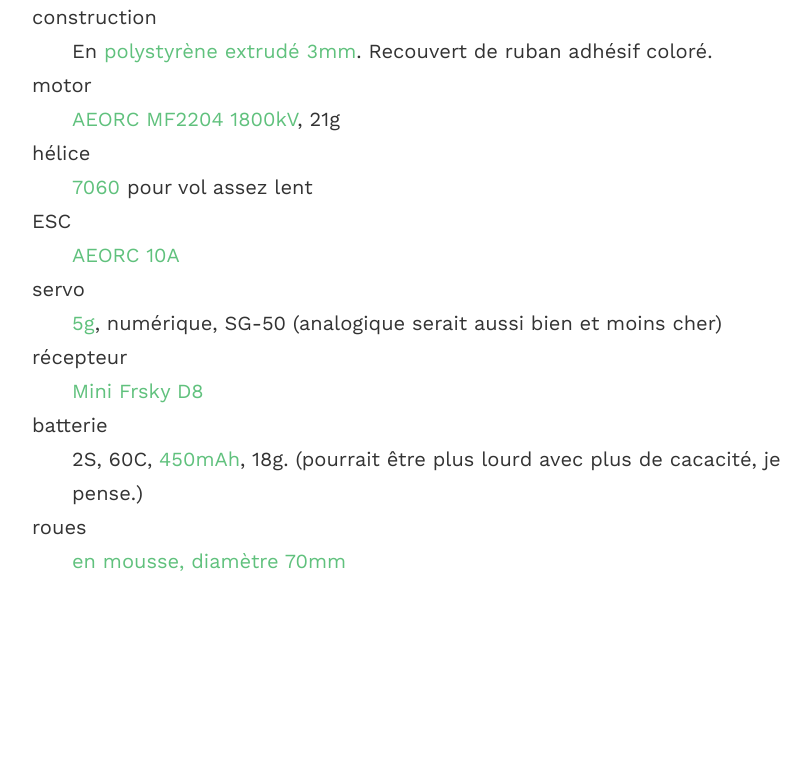
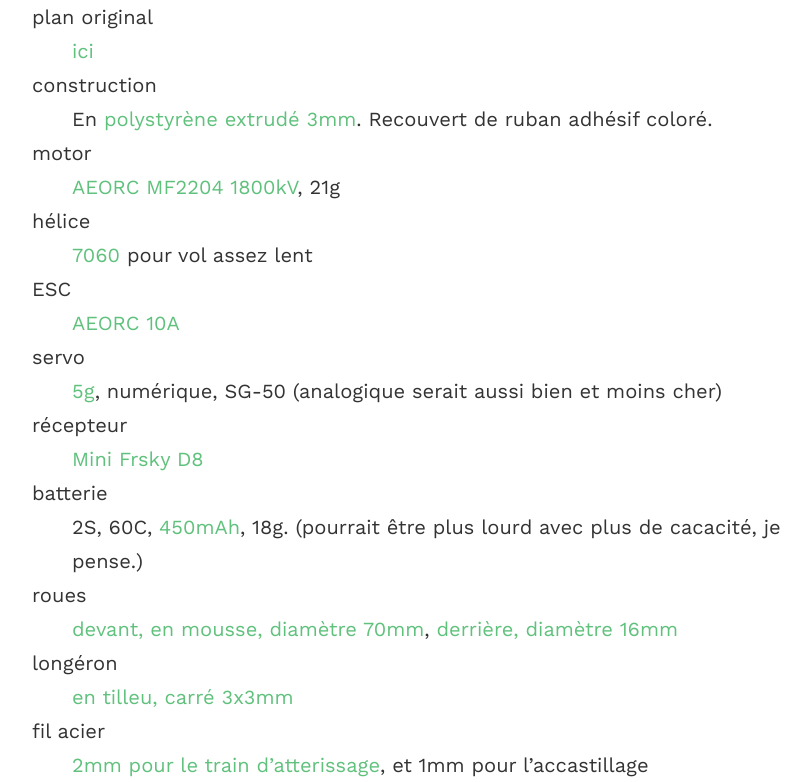
Before and after one commit to xtof-durr/xtof-durr.github.io, a Jekyll site: the page built from rcplane/chopper/index.md, in a window 1280 px wide. Shown: the part 624-1406 px from the top of the page, without its empty margins (208-1019 px from the left). Built offline with Jekyll 4.4.1, drawn with Linux system fonts in a browser that asks for light colours; our own code applies the rules of GitHub Pages for plain Markdown files; before the commit the page ends 1202 px from its top, so only the background shows below that; grey boxes are pictures that could not be loaded.

Commit message:
more links

```diff
--- a/rcplane/chopper/index.md
+++ b/rcplane/chopper/index.md
@@ -1,10 +1,13 @@
 ---
 title: Chopper, design by Hilmar Lange
-lang: en
+lang: fr
 ---
 
 
 ![](chopper.jpg)
+
+plan original
+:	[ici](http://www.lange-flugzeit.de/?post_type=publication&p=1425)
 
 construction
 :	En [polystyrène extrudé 3mm](https://www.castorama.fr/panneau-en-polystyrene-extrude-80-x-60-cm-ep-3mm-vendu-par-paquet-de-8-panneaux/3663602884484_CAFR.prd). Recouvert de ruban adhésif coloré.
@@ -28,4 +31,13 @@
 :   2S, 60C, [450mAh](https://fr.aliexpress.com/item/32831635460.html), 18g. (pourrait être plus lourd avec plus de cacacité, je pense.)
 
 roues
-:	[en mousse, diamètre 70mm](https://fr.aliexpress.com/item/32828736254.html)
+:	[devant, en mousse, diamètre 70mm](https://fr.aliexpress.com/item/32828736254.html), [derrière, diamètre 16mm](https://fr.aliexpress.com/item/4000849518141.html)
+
+longéron
+:	[en tilleu, carré 3x3mm](https://www.lez-arts.com/longeron-bois-1/longeron-tilleul)
+
+fil acier
+:	[2mm pour le train d'atterissage](https://www.lez-arts.com/fil-tube-mtal-1/fil-acier), et 1mm pour l'accastillage
+
+
+![](chopper-transport.jpg)
```
Also changed, not shown: 1 other file.
